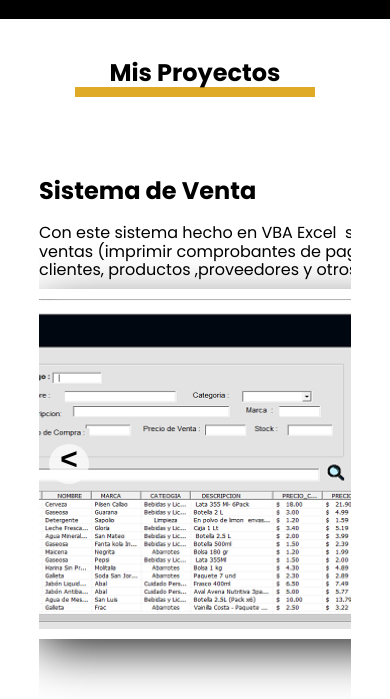
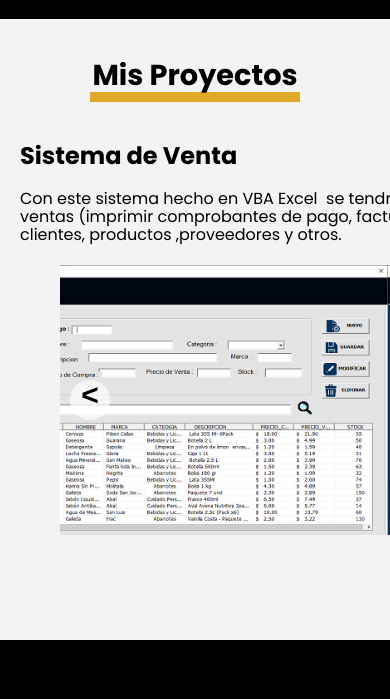
Before and after one commit to TuDeveloperWeb/Mi_Portafolio, a plain HTML site: page proyectos.html in a window 390 px wide. Shown: the part 81-780 px from the top of the page. Drawn offline with Linux system fonts and the light colour scheme.

Commit message:
Terminando el proyecto

```diff
--- a/css/proyectos.css
+++ b/css/proyectos.css
@@ -1,4 +1,8 @@
 @import url("https://fonts.googleapis.com/css2?family=Poppins:wght@300;400;600;700&display=swap");
+
+body{
+    background-color: #f3f3f3;
+}
 
 
 .hero{
@@ -48,9 +52,12 @@
     width: 565px;
     height: 330px;
     overflow: hidden;
-    box-shadow: 0 0 0 10px #fff,
-                0 15px 50px;
+    box-shadow: 0 0 0  10px #fff,
+                0 15px 40px;
     position: relative;
+    margin: 0 auto;
+
+
 }
 
 .slider{
@@ -138,12 +145,17 @@
 .f__menu{
     display: flex;
     justify-content: center;
-    column-gap: 1rem;
-    row-gap: 40px;
+    /* column-gap: 1rem;
+    row-gap: 40px; */
     list-style-type: none;
     flex-wrap: wrap;
     width: 100%;
     height: 100%;
+}
+
+.link__footer{
+    margin-right: 25px;
+
 }
 
 .link__footer a{
@@ -151,6 +163,7 @@
     padding: .65rem 1.5rem;
     color: #fff;
     border: .1rem solid rgba(255,255,255,.3);
+    /* margin-right: 25px; */
 
 }
 
@@ -167,3 +180,83 @@
     color: #ffc632;
 
 }
+
+@media (max-width: 800px) {
+
+    .container__slider{
+        margin-top: 20px;
+    }
+
+    .project__content{
+        padding-right: 0;
+    }
+}
+
+
+@media (max-width: 650px) {
+
+    .container{
+        width: 100%;
+    }
+
+    .project__content{
+        padding: 0 20px 0;
+    }
+
+    .container__slider{
+        width: 465px;
+        height: 270px;
+        /* object-fit: none; */
+    }
+
+    .link__footer{
+        margin-bottom: 50px;
+    }
+}
+
+@media (max-width: 520px) {
+
+
+    .container__slider{
+        background-color: red;
+        box-shadow: none;
+        margin-left: 20px;
+
+
+    }
+
+
+
+
+    .scroll{
+        /* padding: 10px; */
+        width: 450px;
+        overflow-x: scroll;
+        padding-bottom: 5px;
+    }
+
+}
+
+
+@media (max-width: 460px) {
+    .scroll{
+        /* padding: 10px; */
+        width: 350px;
+        overflow-x: scroll;
+        padding-bottom: 5px;
+        margin-left: 40px;
+    }
+
+    .card__projects{
+        margin-top: 20px;
+    }
+
+
+    .subtitle__projects{
+        font-size: 1.8rem;
+
+    }
+    .raya{
+        width: 210px;
+    }
+}
--- a/proyectos.html
+++ b/proyectos.html
@@ -47,7 +47,7 @@
 
     <main class="main">
         <div class="container personal__projects">
-            <h2 class="subtitle"> Mis Proyectos</h2>
+            <h2 class="subtitle subtitle__projects"> Mis Proyectos</h2>
             <div class="raya"></div>
             <section class="card__projects">
                 <div class="project__content">
@@ -57,6 +57,7 @@
                     </p>
                 </div>
 
+                <div class="scroll">
                     <div class="container__slider">
                         <div class="slider" id="slider">
                             <div class="slider__section">
@@ -87,6 +88,7 @@
                         <!-- Botones del Slider -->
                         <div class="slider__btn slider__btn--left" id="btn-right">&#62</div>
                         <div class="slider__btn slider__btn--right" id="btn-left" >&#60</div>
+                    </div>
                 </div>
 
             </section>
```
Lines whose indentation alone changed are shown as unchanged.
